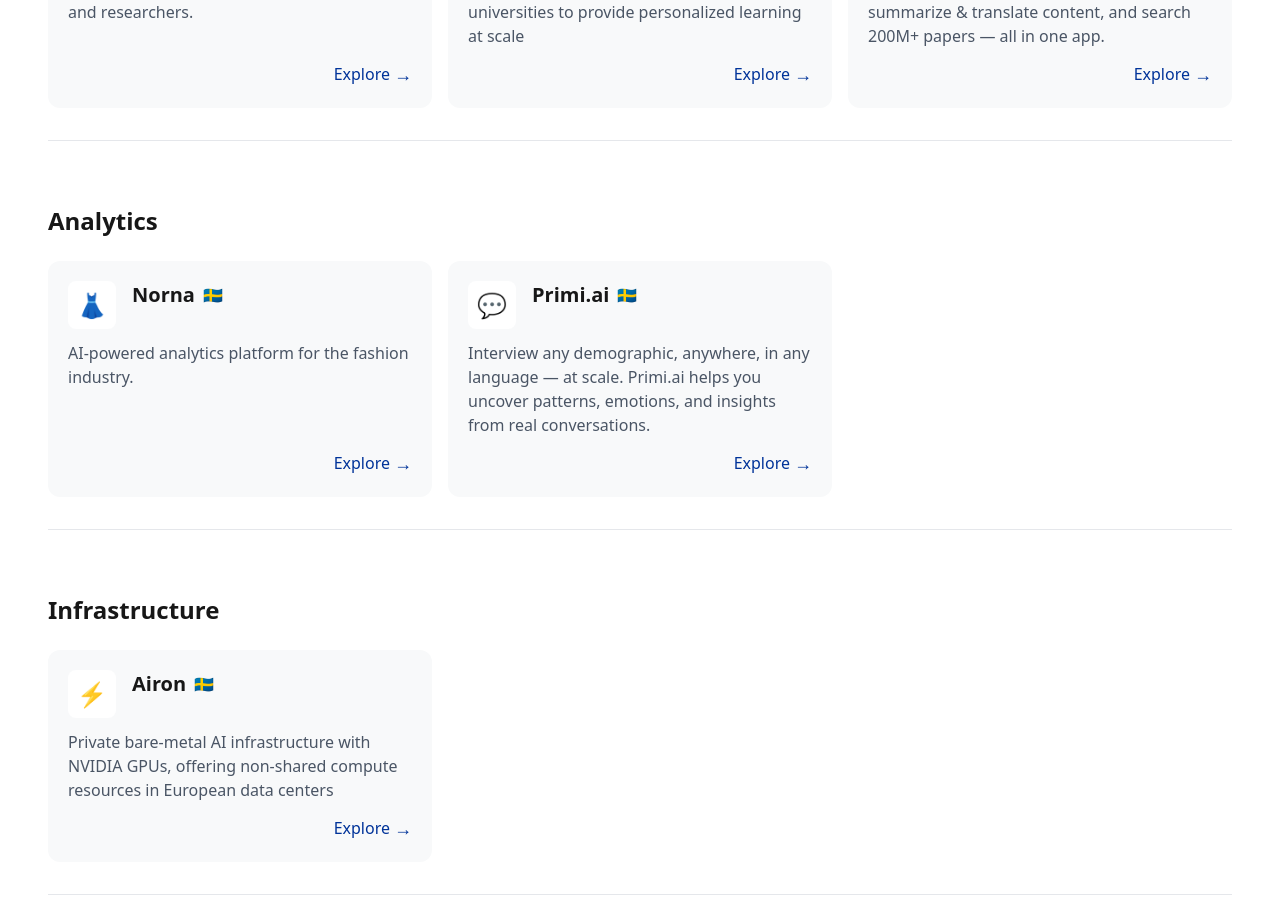
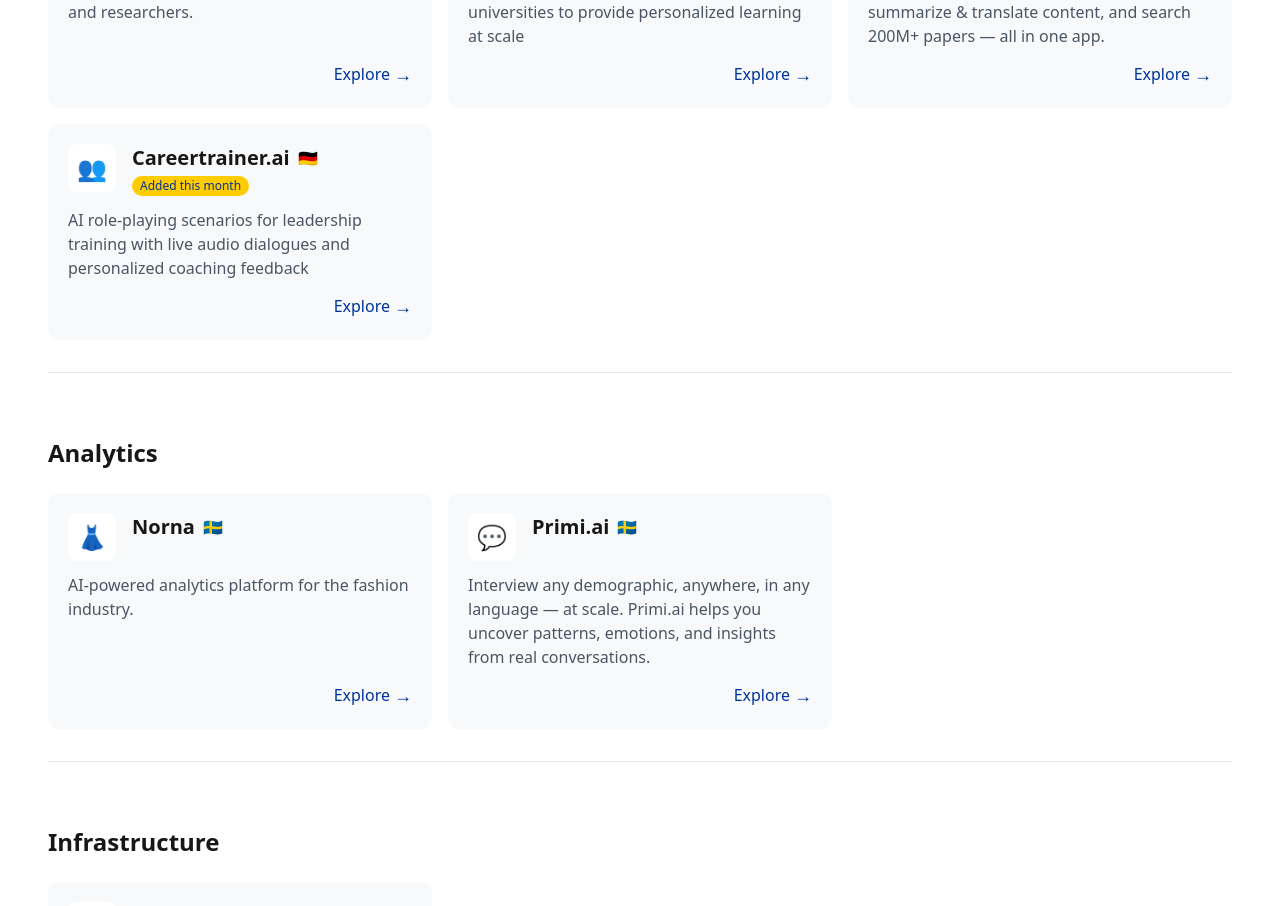
Before and after one commit to northwindlabs/ai-atlas, a Next.js app: page / in a window 1280 px wide. Shown: the part 9069-9975 px from the top of the page. Built offline with nearby package versions, Linux system fonts and the light colour scheme.

Commit message:
Add Careertrainer.ai to Education category
Co-authored-by: eli6 <11839563+eli6@users.noreply.github.com>

```diff
--- a/src/data/services.ts
+++ b/src/data/services.ts
@@ -705,6 +705,15 @@ export const categories: Category[] = [
         link: 'https://intellipaper.ai/',
         addedDate: '2025-05-05',
       },
+      {
+        name: 'Careertrainer.ai',
+        description:
+          'AI role-playing scenarios for leadership training with live audio dialogues and personalized coaching feedback',
+        icon: '👥',
+        country: '🇩🇪',
+        link: 'https://careertrainer.ai',
+        addedDate: '2025-08-30',
+      },
     ],
   },
   {
```
